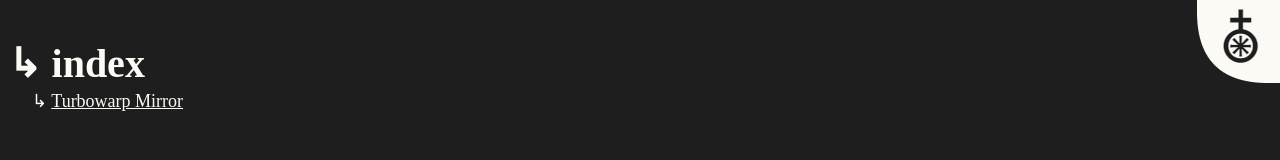
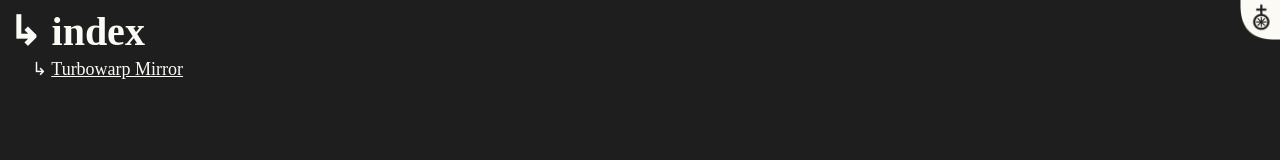
Before and after one commit to haydon7/inetindex, a plain HTML site: page index.html in a window 1280 px wide. Drawn offline with Linux system fonts and the light colour scheme.

Commit message:
Update index.html

```diff
--- a/index.html
+++ b/index.html
@@ -13,6 +13,7 @@
     h3{
       font-size: 40px;
       margin-bottom: 3px;
+      margin-top: 6px;
     }
     p{
       font-size: 18px;
@@ -23,6 +24,7 @@
       position: absolute;
       top: 0;
       right: 0;
+      width: 40px;
     }
   </style>
 </head>
```
